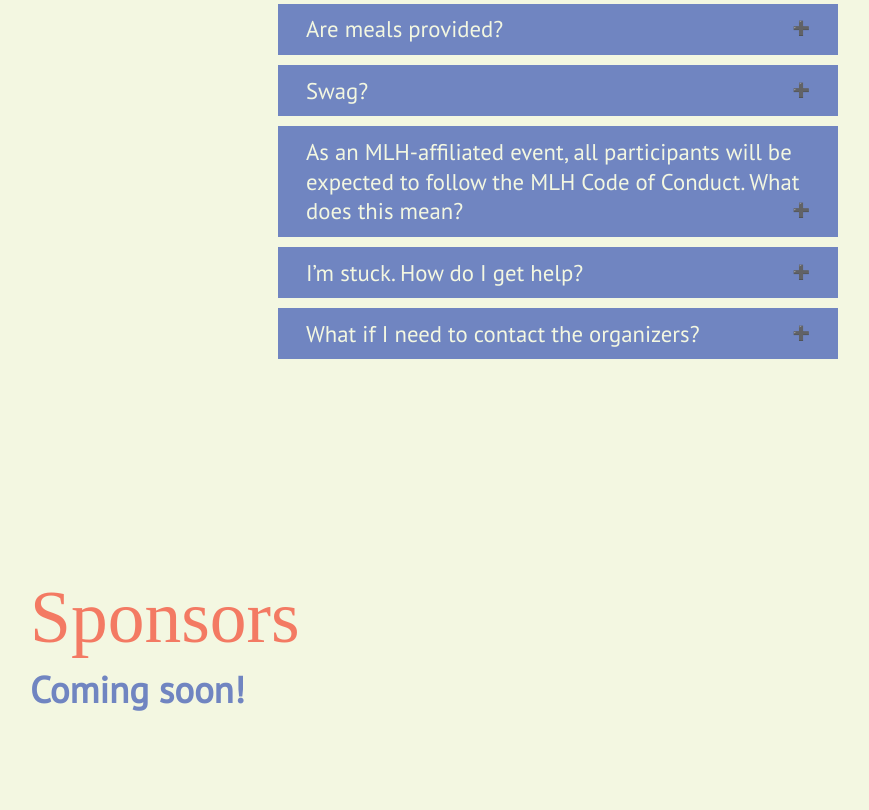
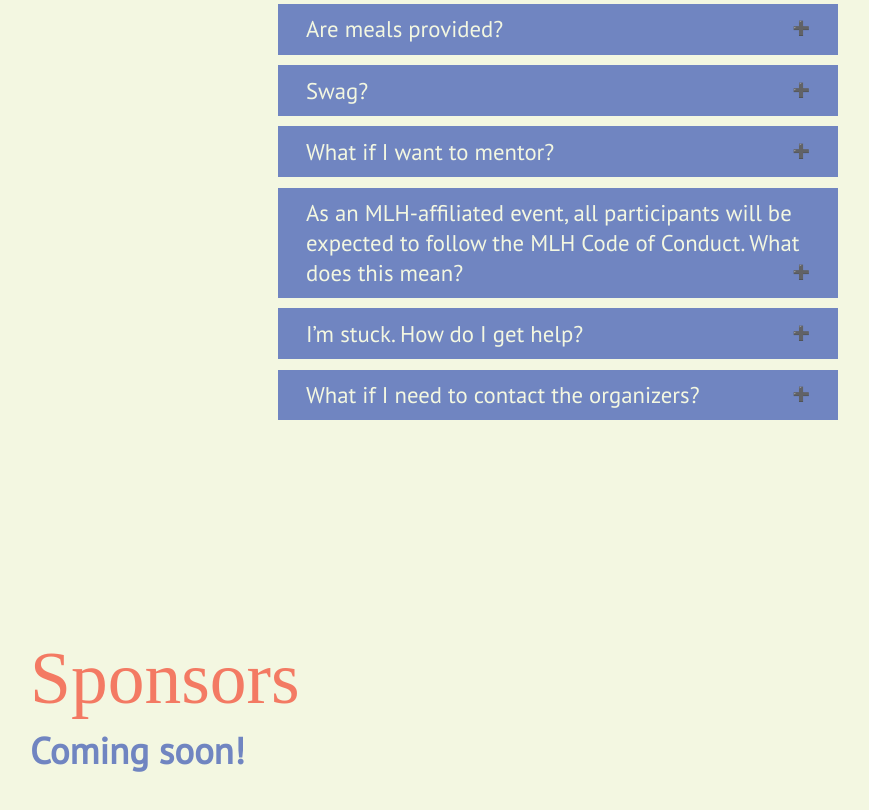
Before and after one commit to the-hackku/hackku-2024, a Svelte app: page / in a window 1280 px wide. Shown: the part 2360-3170 px from the top of the page, without its empty margins (82-951 px from the left). Built offline with nearby package versions, Linux system fonts and the light colour scheme; a web font is replaced by a local one.

Commit message:
Update App.svelte

```diff
--- a/src/App.svelte
+++ b/src/App.svelte
@@ -536,6 +536,10 @@
 			<div class="panel body-text">
 				<p>All swag will be distributed at HackKU!</p>
 			</div>
+			<button class="accordion body-text">What if I want to mentor?</button>
+			<div class="panel body-text">
+				<p>If you feel skillsets align with those of a great mentor, signup to mentor <a href="https://docs.google.com/forms/d/e/1FAIpQLSdCwlX3sgDvxd_PMw6N7PIJ2PlhmfCl7BzggzoR3D0ExE64jg/viewform" target ="_blank" style="text-decoration:underline">here</a>! If you are currently a university or college student, you are still welcome to mentor, but we encourage you to participate in HackKU 2023 while you still can. </p>
+			</div>
 			<button class="accordion body-text">As an MLH-affiliated event, all participants will be expected to follow the MLH Code of Conduct. What does this mean?</button>
 			<div class="panel body-text">
 				<p>Read the MLH Code of Conduct <a href="https://static.mlh.io/docs/mlh-code-of-conduct.pdf" target ="_blank" style="text-decoration:underline">here!</a></p>
```
